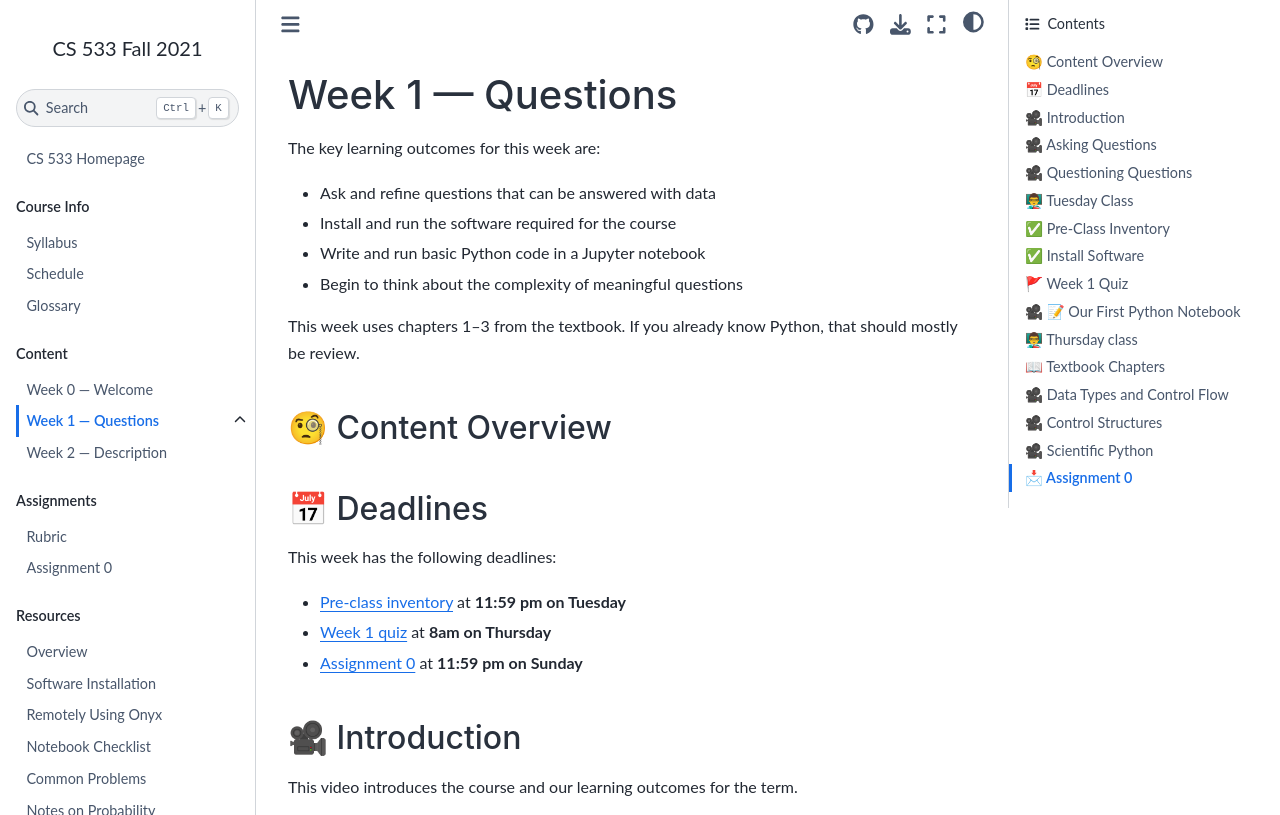
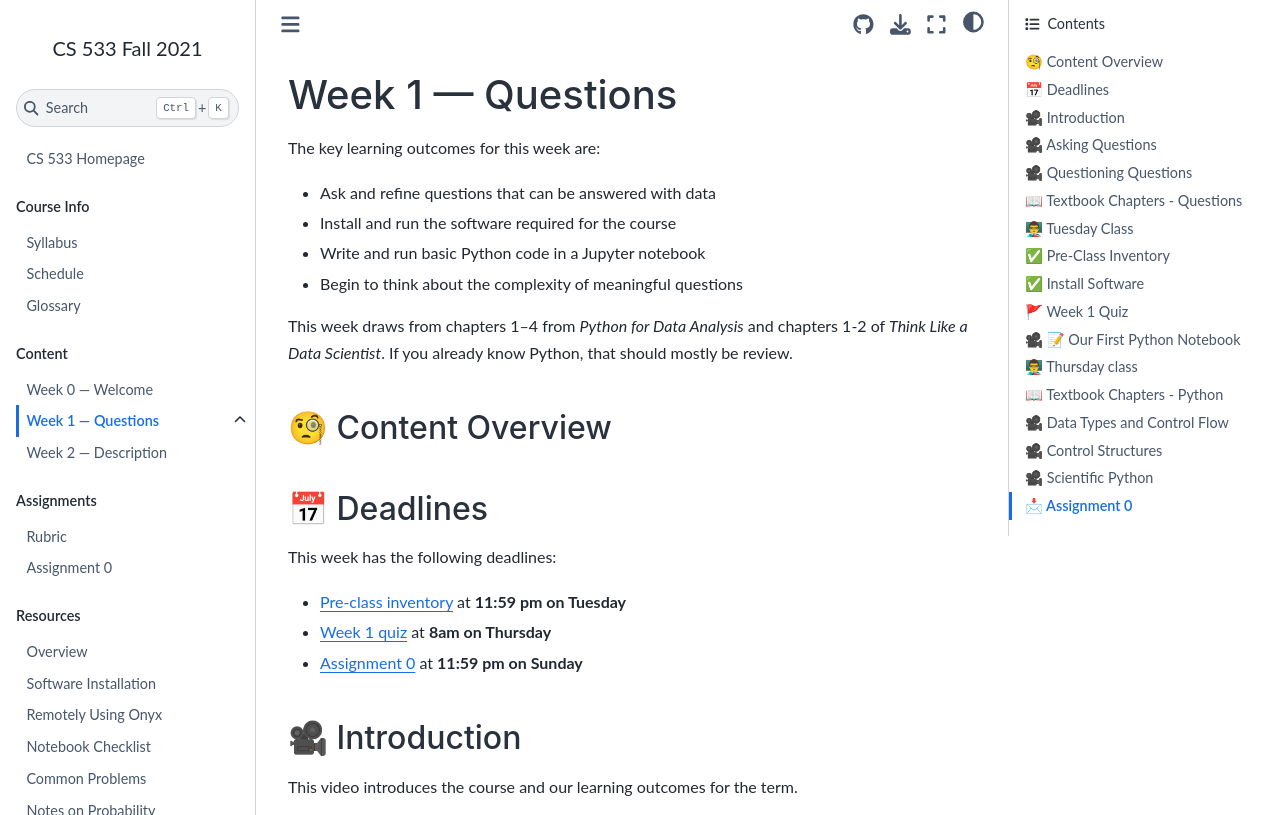
Before and after one commit to mdekstrand/cs533-web, a Jupyter Book: the page built from week1/index.md, in a window 1280 px wide and 900 px high, cut to the strip 0-815 px from the top of the window. Built offline with Jupyter Book 1.0.4 settings and Sphinx 7.4.7 and the Sphinx Book theme 1.1.4, drawn with Linux system fonts in a browser that asks for light colours; pages that are not in the unit, such as notebooks, are missing from menus; a style sheet for code colours, icons or effects is not loaded; some of the changed text lies outside the part shown.

Commit message:
textbooks

```diff
--- a/week1/index.md
+++ b/week1/index.md
@@ -7,7 +7,8 @@ The key learning outcomes for this week are:
 - Write and run basic Python code in a Jupyter notebook
 - Begin to think about the complexity of meaningful questions
 
-This week uses chapters 1–3 from the textbook.  If you already know Python, that should mostly be review.
+This week draws from chapters 1–4 from *Python for Data Analysis* and chapters 1-2 of *Think Like a
+Data Scientist*.  If you already know Python, that should mostly be review.
 
 ## {{moverview}} Content Overview
 
@@ -77,6 +78,10 @@ improve or get worse without that context.
 When I re-record this video for a future revision, I'll change my language.
 :::
 
+## {{mbook}} Textbook Chapters - Questions
+
+The first videos of this class go with chapters 1 and 2 of *Think Like a Data Scientist*.
+
 ## {{mclass}} Tuesday Class
 
 On Tuesday, we will:
@@ -130,12 +135,13 @@ In class on Thursday, we will:
 - Debug software installations
 - Activity to dive deeper into defining problems and questions
 
-## {{mbook}} Textbook Chapters
+## {{mbook}} Textbook Chapters - Python
 
-The Python material we are working on this week is a subset of the material in chapters **1–3** of the [textbook](../../resources/index.md#books).
-I don't expect to you get through all 3 chapters thoroughly this week, and we will be introducing more Python features as we need them throughout
-the semester.
-I will note specific chapters and sections relevant to videos in their _Resources_ subsections.
+The Python material we are working on this week is a subset of the material in chapters **1–4** of
+the [textbook](../../resources/index.md#books). I don't expect to you get through all 3 chapters
+thoroughly this week, and we will be introducing more Python features as we need them throughout the
+semester. I will note specific chapters and sections relevant to videos in their _Resources_
+subsections.
 
 ## {{mvideo}} Data Types and Control Flow
 
```
Also changed, not shown: other parts of week1/index.md (+1 -1 lines).
